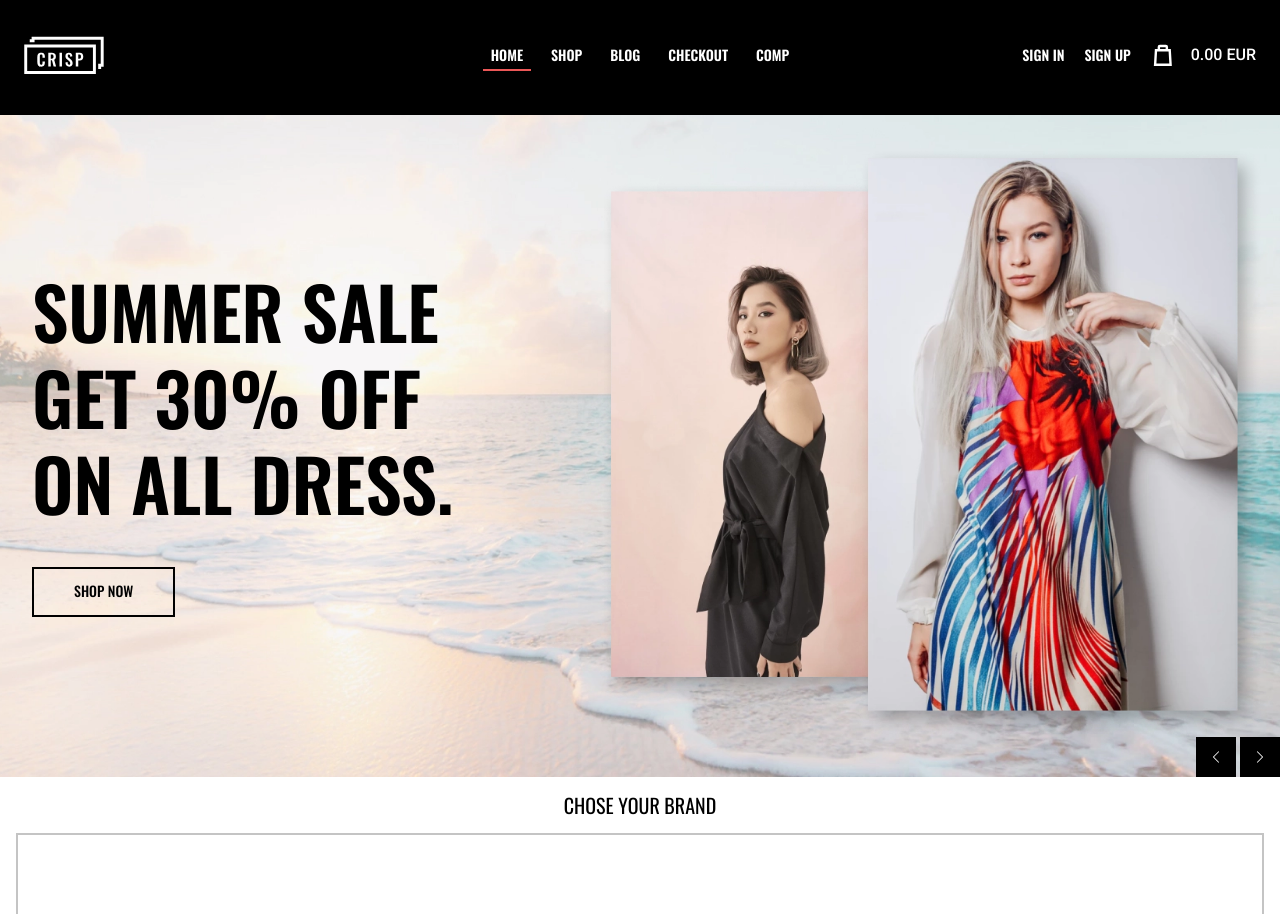
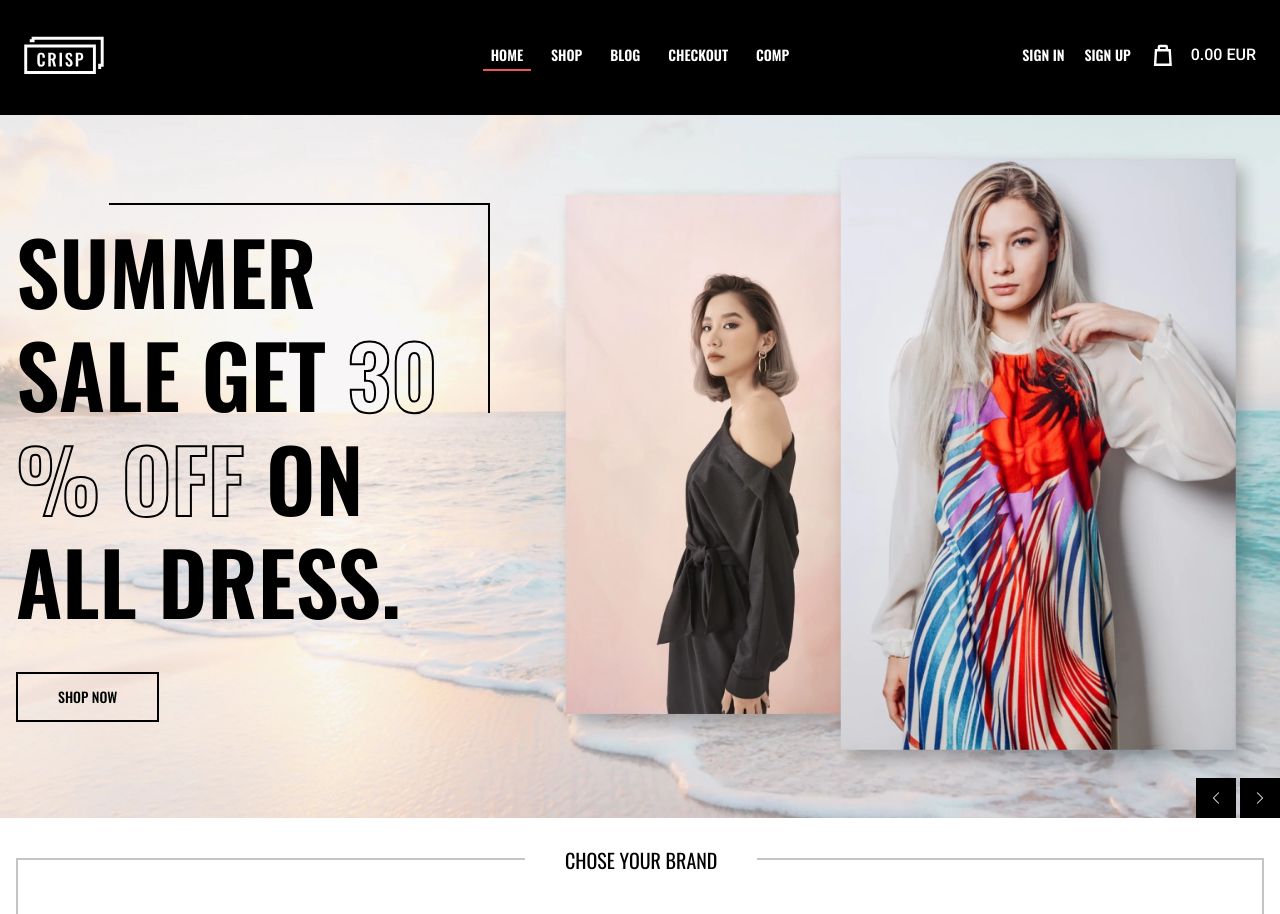
Before and after one commit to isikava/shopping-cart, a React (Vite) app: page / in a window 1280 px wide. Shown: the top 914 px of the page. Built offline with nearby package versions, Linux system fonts and the light colour scheme.

Commit message:
Update Hero

```diff
--- /dev/null
+++ b/src/components/OutlineText.tsx
@@ -0,0 +1,17 @@
+import { Text, TextProps, useMediaQuery } from '@chakra-ui/react';
+
+export const OutlineText = ({ children }: TextProps) => {
+  const [isLargerThan800] = useMediaQuery('(min-width: 800px)');
+  const spanStyle = isLargerThan800
+    ? {
+        WebkitTextStroke: '2px black',
+        color: 'transparent',
+      }
+    : { color: 'black' };
+
+  return (
+    <Text as="span" style={spanStyle}>
+      {children}
+    </Text>
+  );
+};
--- a/src/pages/Home.tsx
+++ b/src/pages/Home.tsx
@@ -11,11 +11,10 @@ import {
   Stack,
   Grid,
   Fade,
+  BoxProps,
 } from '@chakra-ui/react';
 import heroBg320 from '@/assets/hero-bg-320.webp';
 import heroBg1900 from '@/assets/hero-bg-1900.webp';
-import { Button } from '@/components/Button';
-import { Paginate } from '@/components/Paginate';
 import {
   BArmani,
   BBurberry,
@@ -27,7 +26,10 @@ import {
 } from '@/data/icons';
 import { colors } from '@/theme/colors';
 import { Link } from 'react-router-dom';
+import { Button } from '@/components/Button';
 import { Img } from '@/components/Img';
+import { Paginate } from '@/components/Paginate';
+import { OutlineText } from '@/components/OutlineText';
 
 const { divider } = colors;
 
@@ -45,31 +47,32 @@ const Home = () => {
             direction={{ base: 'column', md: 'row-reverse' }}
             w={'full'}
             align={{ base: 'center' }}
-            spacing={{ base: 2, md: 10 }}
+            spacing={[2, 4, 8, 16]}
             py={{ base: 8 }}
             pb={{ base: 4, md: 0 }}
           >
-            <Flex flex={'1 1 55%'} w={{ base: '80%', md: 'full' }} h={'full'}>
+            <Flex flex={'1 1 60%'} w={{ base: '80%', md: 'full' }} h={'full'}>
               <Img
                 srcSet="img/hero-250.webp 480w, img/hero-850.webp 1980w"
                 width={852}
                 height={757}
               />
             </Flex>
-            <Flex flex={'1 1 45%'}>
+            <Flex flex={'1 1 40%'}>
+              <BorderWrapper pr={{ base: 0, md: 8 }}>
                 <VStack
-                maxW={'30rem'}
-                px={4}
+                  maxW={'504px'}
                   spacing={{ base: 4, md: 10 }}
                   align={{ base: 'center', md: 'flex-start' }}
                   textAlign={{ base: 'center', md: 'left' }}
                 >
                   <Heading
-                  fontSize={{ base: '3xl', md: '4xl', lg: '7xl' }}
+                    fontSize={{ base: '3xl', md: '4xl', lg: '7xl', xl: '86px' }}
                     fontWeight={'semibold'}
                     textTransform={'uppercase'}
                   >
-                  SUMMER SALE GEt 30% OFF On all dress.
+                    SUMMER SALE GEt <OutlineText>30 % OFF</OutlineText> On all
+                    dress.
                   </Heading>
                   <Button
                     as={Link}
@@ -80,6 +83,7 @@ const Home = () => {
                     shop now
                   </Button>
                 </VStack>
+              </BorderWrapper>
             </Flex>
           </Stack>
         </Container>
@@ -88,6 +92,21 @@ const Home = () => {
         </Flex>
       </Box>
       <Container maxW={'1920px'} mb={'500px'} mt={4}>
+        <Box
+          pos={'relative'}
+          border={{ md: `2px solid ${divider}` }}
+          mt={[4, 6, 10]}
+        >
+          <Box
+            pos={'absolute'}
+            top={0}
+            left={'50%'}
+            px={10}
+            mt={-3}
+            ml={'-115px'}
+            display={{ base: 'none', md: 'block' }}
+            bg={'white'}
+          >
             <Heading
               size={'md'}
               fontWeight={'normal'}
@@ -96,15 +115,13 @@ const Home = () => {
             >
               chose your brand
             </Heading>
+          </Box>
           <SimpleGrid
             minChildWidth={{ base: '120px', md: '235px' }}
             color={'dark2'}
-          border={{ md: `2px solid ${divider}` }}
+            spacing={4}
             py={{ md: 6 }}
             px={{ md: 2 }}
-          mt={{ base: 4 }}
-          spacing={4}
-          mb={3}
           >
             <BrandIcon>
               <BChanel h={{ base: 3, md: 6 }} w={'auto'} />
@@ -133,10 +150,13 @@ const Home = () => {
               </BrandIcon>
             </GridItem>
           </SimpleGrid>
+        </Box>
+
         <Grid
           templateColumns={{ base: '1fr', md: '1fr 1fr' }}
           gridTemplateRows={{ base: 'repeat(4, 1fr)', md: '1fr 1fr' }}
           gap={[4, 6, 7]}
+          mt={[4, 6, 8]}
         >
           <GridItem>
             <Flex bg={'#F1EFF0'} h={'full'} align={'stretch'}>
@@ -261,7 +281,7 @@ const Home = () => {
   );
 };
 
-const BrandIcon = ({ children }: { children: React.ReactNode }) => {
+const BrandIcon = ({ children }: BoxProps) => {
   return (
     <Center
       h={{ base: 14, md: 36 }}
@@ -277,4 +297,28 @@ const BrandIcon = ({ children }: { children: React.ReactNode }) => {
   );
 };
 
+const BorderWrapper = ({ children, ...rest }: BoxProps) => {
+  return (
+    <Box
+      pos={'relative'}
+      pt={{ base: 0, md: 4 }}
+      _after={{
+        content: "''",
+        pos: 'absolute',
+        w: '80%',
+        h: '40%',
+        top: 0,
+        right: 0,
+        borderTop: '2px',
+        borderRight: '2px',
+        opacity: { base: 0, md: 1 },
+        transition: '300ms',
+      }}
+      {...rest}
+    >
+      {children}
+    </Box>
+  );
+};
+
 export default Home;
```
Lines whose indentation alone changed are shown as unchanged.
